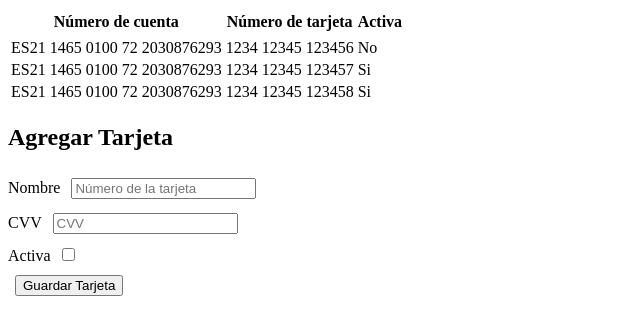
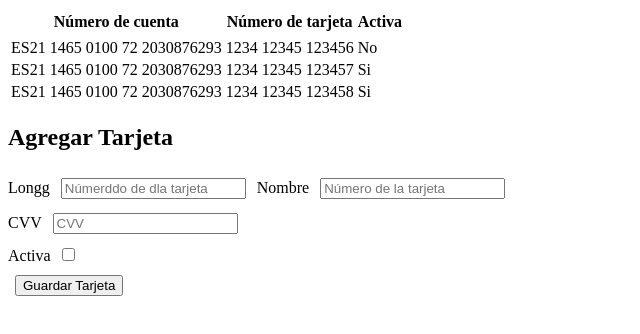
Before and after one commit to alion1992/BancoPuertollano, a plain HTML site: page tarjetas.html in a window 1280 px wide. Shown: the part 84-418 px from the top of the page, without its empty margins (0-640 px from the left). Drawn offline with Linux system fonts and the light colour scheme.

Commit message:
commit a joder

```diff
--- a/tarjetas.html
+++ b/tarjetas.html
@@ -25,6 +25,8 @@
     <h2>Agregar Tarjeta</h2>
 
     <form action="" class="form-tarjeta" onsubmit="event.preventDefault();">
+        <label for="">Longg</label>
+        <input type="text" id="noddmbre" placeholder="Númerddo de dla tarjeta">
         <label for="">Nombre</label>
         <input type="text" id="nombre" placeholder="Número de la tarjeta">
         <br>
```
